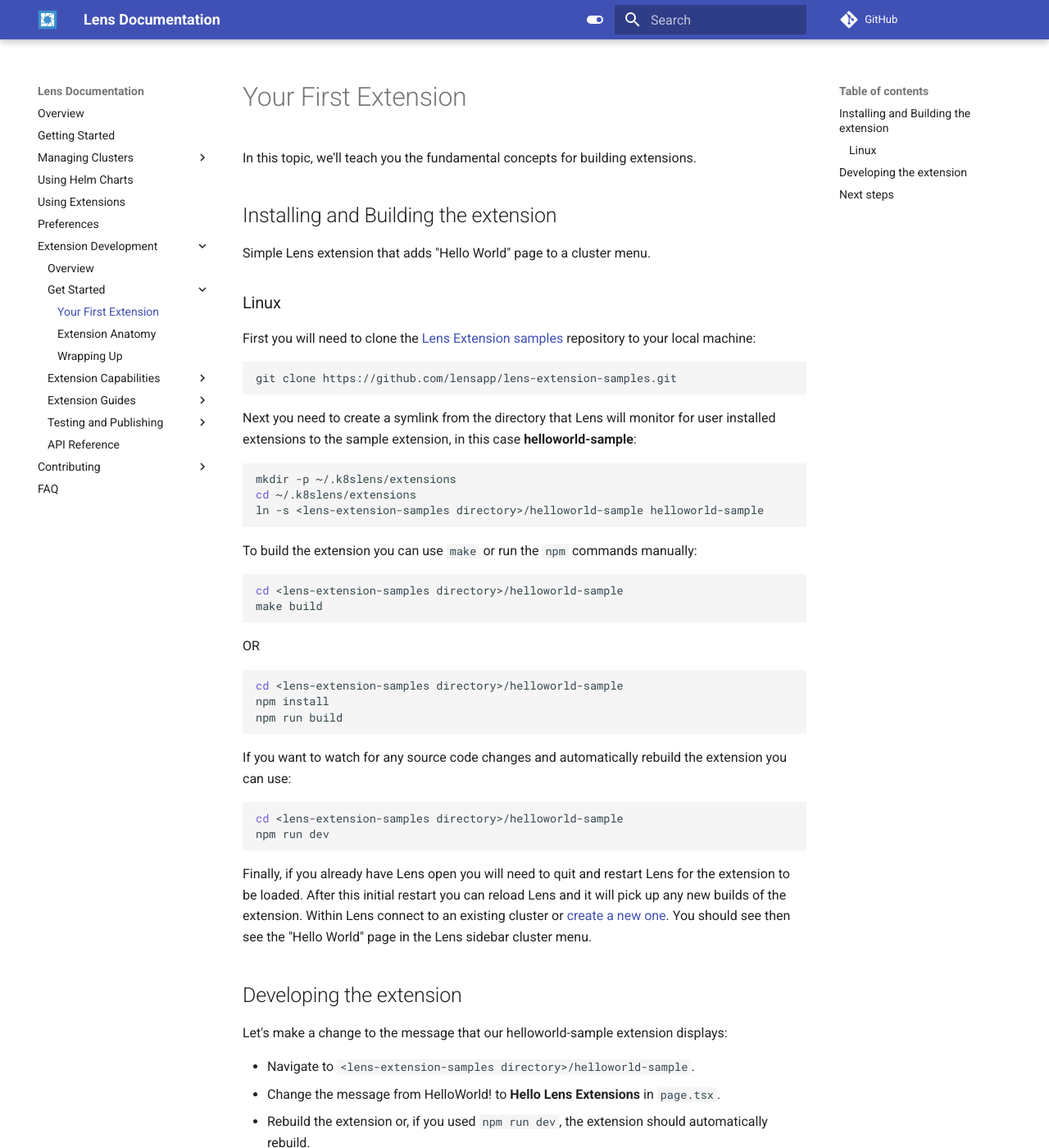
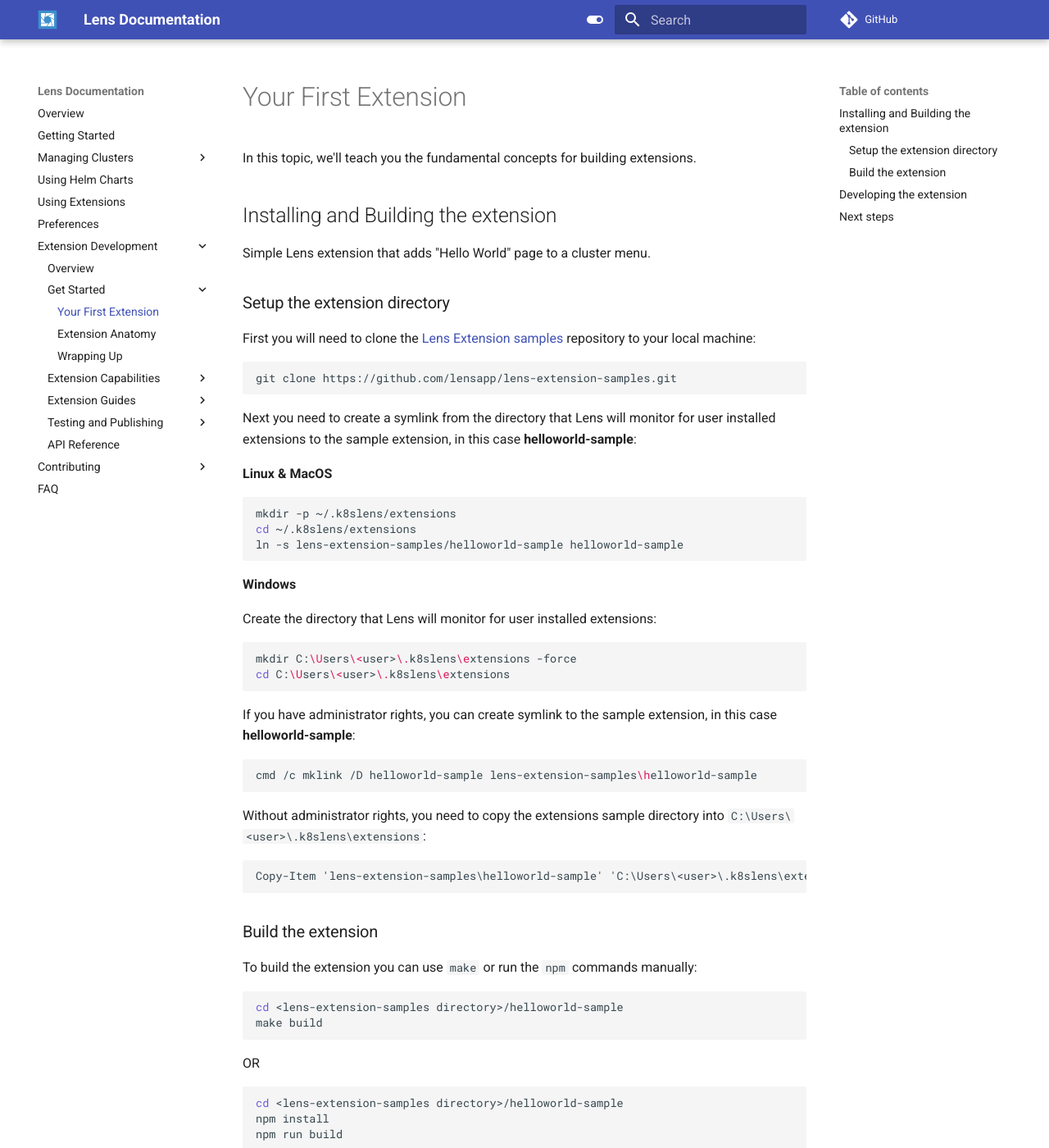
Before and after one commit to windev0609/Lens, an MkDocs documentation site: the page built from docs/extensions/get-started/your-first-extension.md, in a window 1280 px wide and 1400 px high. Shown: the whole window at 82% size. Built offline with MkDocs 1.6.1 and Material for MkDocs 9.7.7, drawn with Linux system fonts in a browser that asks for light colours; comment, search, counter and statistics services are not loaded; the version menu is left out.

Commit message:
Add extension development instructions for Windows users (#1350)
* Add extension development instructions for Windows users

Signed-off-by: Lauri Nevala <lauri.nevala@gmail.com>

Co-authored-by: steve richards <steve.james.richards@gmail.com>

````diff
--- a/docs/extensions/get-started/your-first-extension.md
+++ b/docs/extensions/get-started/your-first-extension.md
@@ -6,7 +6,7 @@
 
 Simple Lens extension that adds "Hello World" page to a cluster menu.
 
-### Linux
+### Setup the extension directory
 
 First you will need to clone the [Lens Extension samples](https://github.com/lensapp/lens-extension-samples) repository to your local machine:
 
@@ -16,11 +16,35 @@
 
 Next you need to create a symlink from the directory that Lens will monitor for user installed extensions to the sample extension, in this case **helloworld-sample**:
 
+**Linux & MacOS**
 ```sh
 mkdir -p ~/.k8slens/extensions
 cd ~/.k8slens/extensions
-ln -s <lens-extension-samples directory>/helloworld-sample helloworld-sample
+ln -s lens-extension-samples/helloworld-sample helloworld-sample
 ```
+
+**Windows**
+
+Create the directory that Lens will monitor for user installed extensions:
+
+```sh
+mkdir C:\Users\<user>\.k8slens\extensions -force
+cd C:\Users\<user>\.k8slens\extensions
+```
+
+If you have administrator rights, you can create symlink to the sample extension, in this case **helloworld-sample**:
+
+```sh
+cmd /c mklink /D helloworld-sample lens-extension-samples\helloworld-sample
+```
+
+Without administrator rights, you need to copy the extensions sample directory into `C:\Users\<user>\.k8slens\extensions`:
+
+```
+Copy-Item 'lens-extension-samples\helloworld-sample' 'C:\Users\<user>\.k8slens\extensions\helloworld-sample'
+```
+
+### Build the extension
 
 To build the extension you can use `make` or run the `npm` commands manually:
 
````
